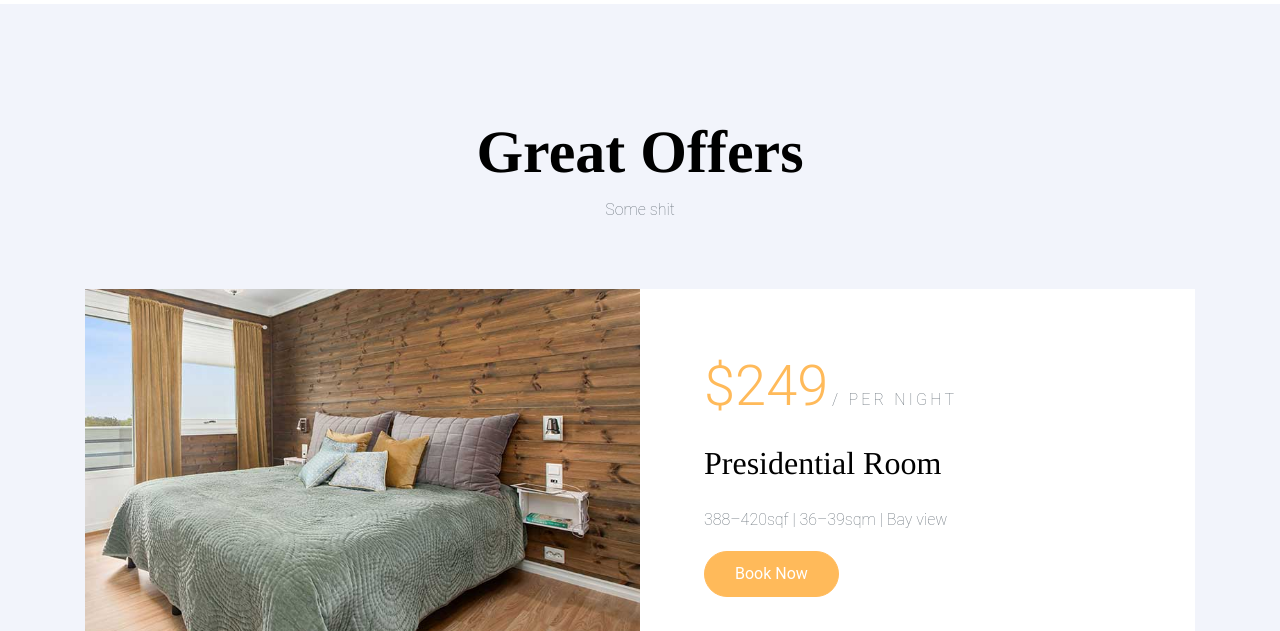
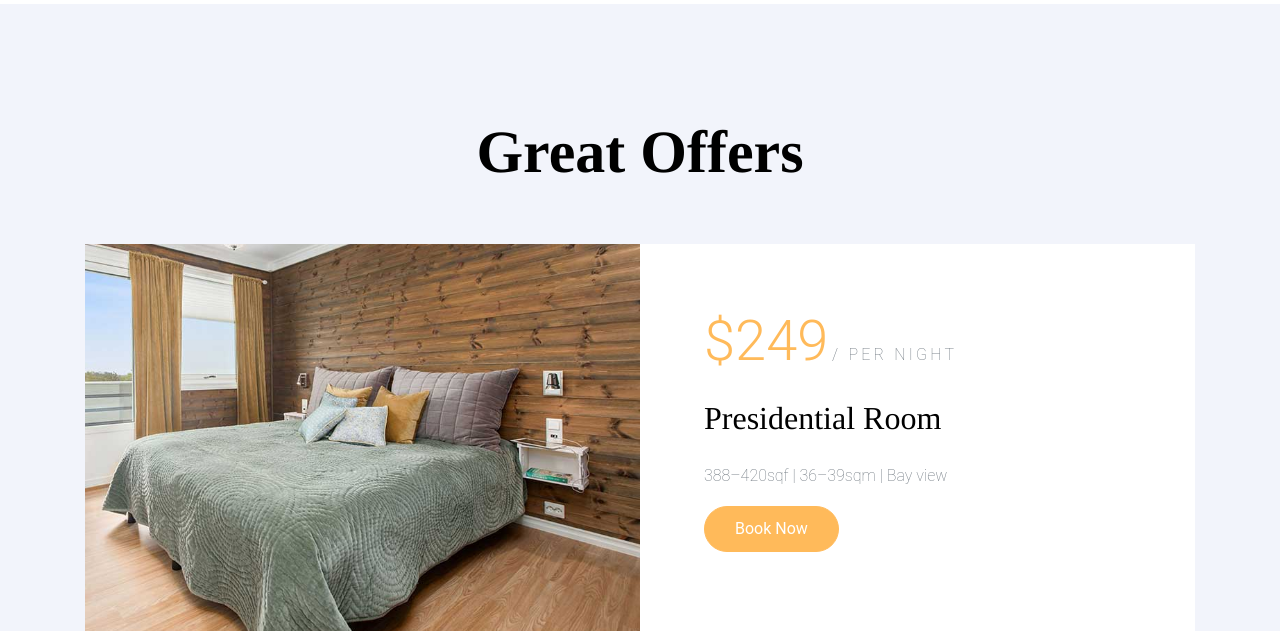
Before and after one commit to melwin911/INF1005, a PHP site: page /rooms.php in a window 1280 px wide. Shown: the part 1874-2505 px from the top of the page. Run offline with PHP 8.4, Linux system fonts and the light colour scheme; some web fonts are replaced.

Commit message:
update rooms.php
update rooms.php

```diff
--- a/rooms.php
+++ b/rooms.php
@@ -188,7 +188,6 @@
         <div class="row justify-content-center text-center mb-5">
           <div class="col-md-7">
             <h2 class="heading" data-aos="fade">Great Offers</h2>
-            <p data-aos="fade">Some shit</p>
           </div>
         </div>
 
```
